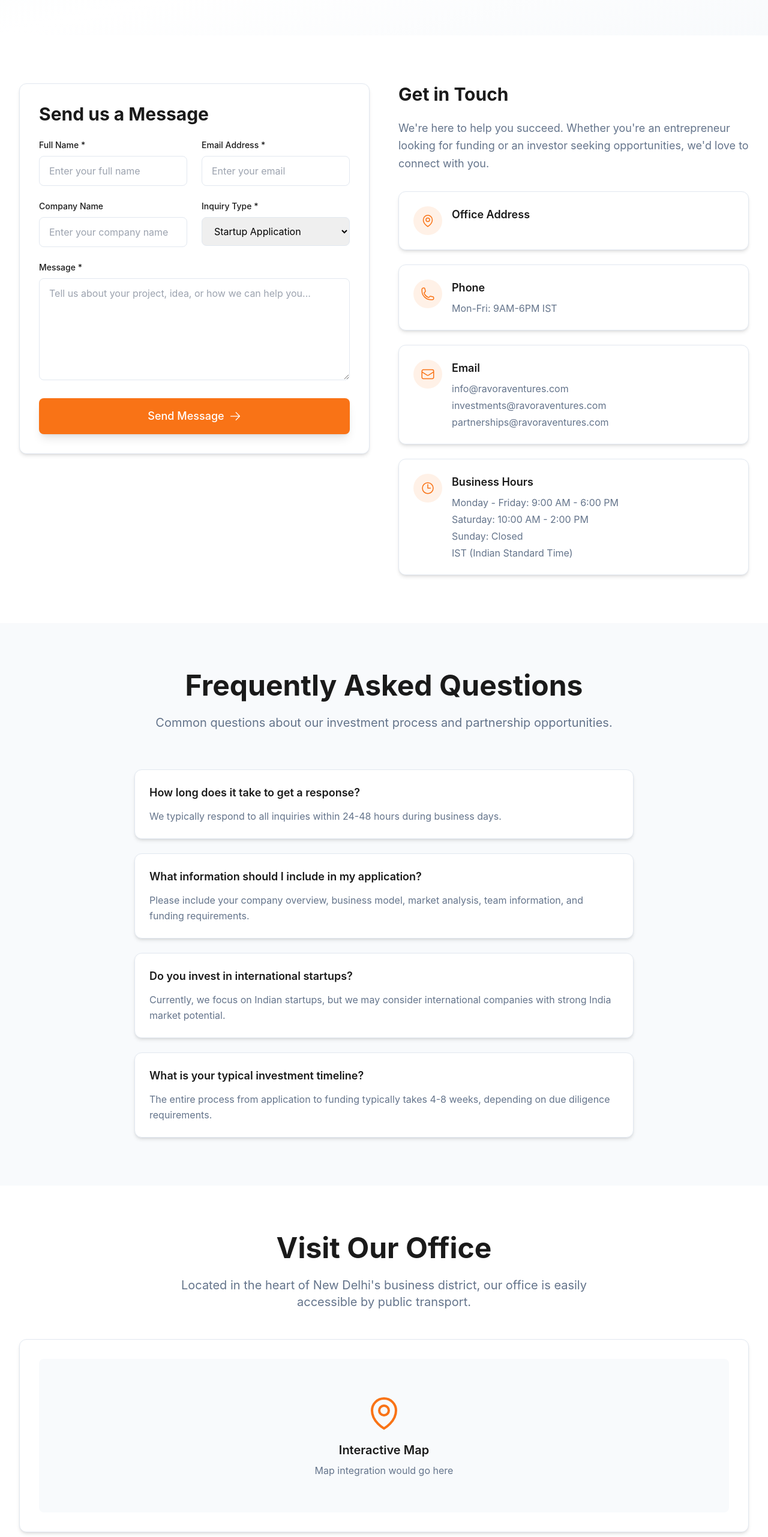
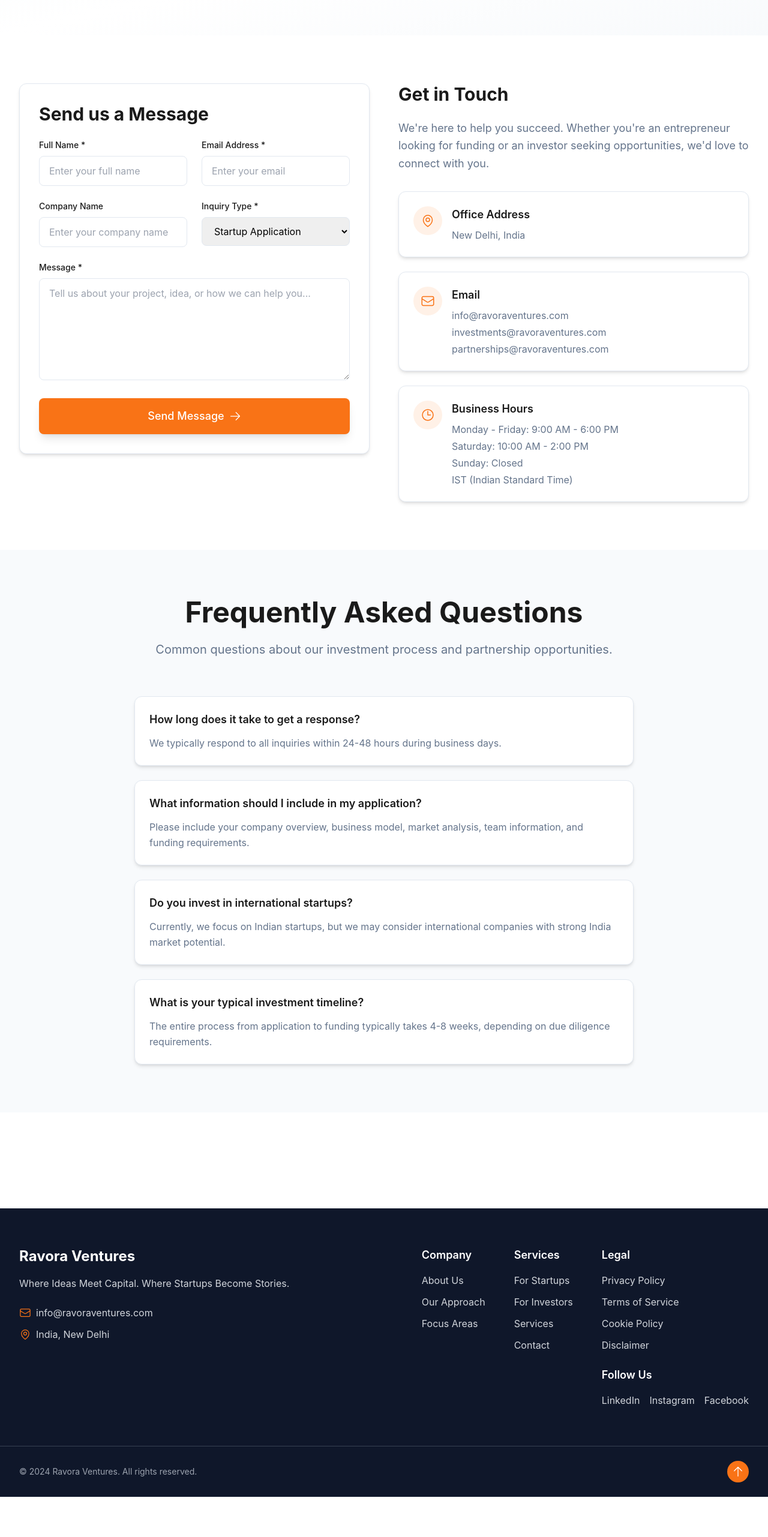
Before and after one commit to iAmTheBest4222/ravoraventures, a React (Create React App) app in the folder frontend/: page /contact in a window 1280 px wide. Shown: the part 234-2797 px from the top of the page at 60% size. After the commit the page ends 2730 px from the top, so only its background shows below. Built offline with nearby package versions, Linux system fonts and the light colour scheme.

Commit message:
re-deploy

```diff
--- a/frontend/src/pages/Contact.jsx
+++ b/frontend/src/pages/Contact.jsx
@@ -62,17 +62,11 @@ const Contact = () => {
       icon: MapPinIcon,
       title: 'Office Address',
     details: [
+      'New Delhi, India'
   // Address removed as per requirements
     ],
     },
-    {
-      icon: PhoneIcon,
-      title: 'Phone',
-      details: [
-  // Phone number removed as per requirements
-  'Mon-Fri: 9AM-6PM IST'
-      ],
-    },
+  // Phone section removed as per requirements
     {
       icon: EnvelopeIcon,
       title: 'Email',
@@ -346,31 +340,7 @@ const Contact = () => {
       {/* Map Section */}
       <section className="py-20 bg-white">
         <div className="max-w-7xl mx-auto px-4 sm:px-6 lg:px-8">
-          <motion.div
-            initial={{ opacity: 0, y: 30 }}
-            whileInView={{ opacity: 1, y: 0 }}
-            transition={{ duration: 0.6 }}
-            viewport={{ once: true }}
-            className="text-center mb-12"
-          >
-            <h2 className="text-4xl md:text-5xl font-bold text-charcoal mb-6">
-              Visit Our Office
-            </h2>
-            <p className="text-xl text-medium-gray max-w-3xl mx-auto">
-              Located in the heart of New Delhi's business district, our office is easily accessible by public transport.
-            </p>
-          </motion.div>
-
-          <Card className="p-8">
-            <div className="bg-light-gray rounded-lg h-64 flex items-center justify-center">
-              <div className="text-center">
-                <MapPinIcon className="h-16 w-16 text-orange mx-auto mb-4" />
-                <h3 className="text-xl font-semibold text-charcoal mb-2">Interactive Map</h3>
-                <p className="text-medium-gray">Map integration would go here</p>
-                {/* Address removed as per requirements */}
-              </div>
-            </div>
-          </Card>
+          {/* Visit Our Office section removed as per requirements */}
         </div>
       </section>
 
```
